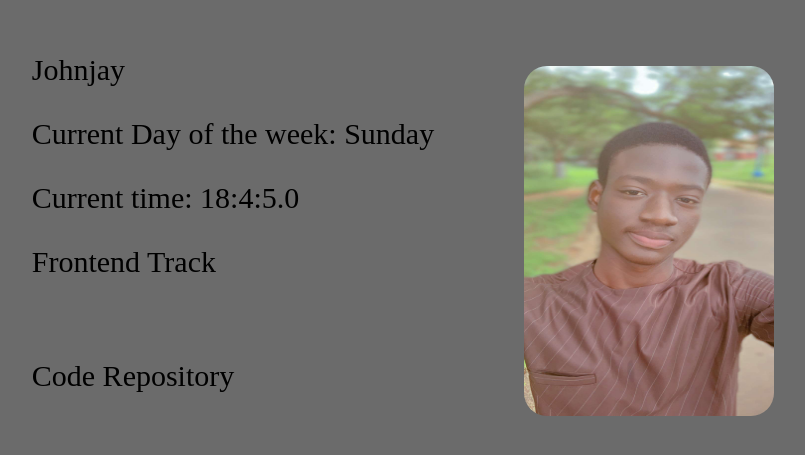
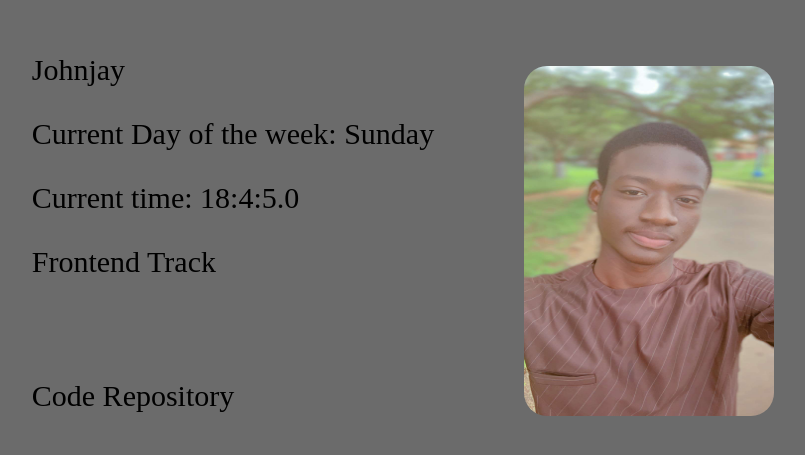
Before and after one commit to JohnOluB/HNG-stage-one-task, a plain HTML site: page index.html in a window 1280 px wide. Shown: the part 157-612 px from the top of the page, without its empty margins (237-1042 px from the left). Drawn offline with Linux system fonts and the light colour scheme.

Commit message:
fix: github url styles

```diff
--- a/style.css
+++ b/style.css
@@ -35,7 +35,7 @@ p[data-testid="myTrack"] {
 }
 p[data-testid="githubURL"] {
   cursor: pointer;
-  padding-top: 80px;
+  padding-top: 100px;
 }
 p[data-testid="githubURL"] a {
   color: black;
```
Also changed, not shown: main.js (+0 -8 lines).
